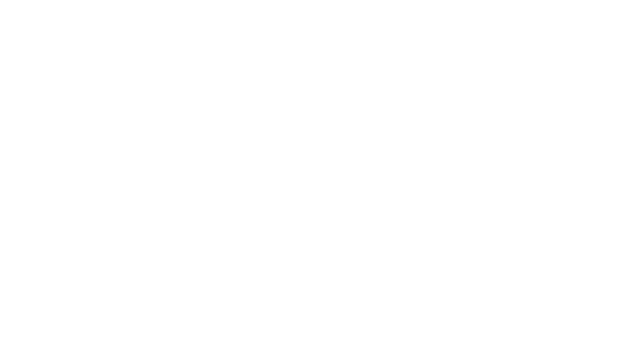
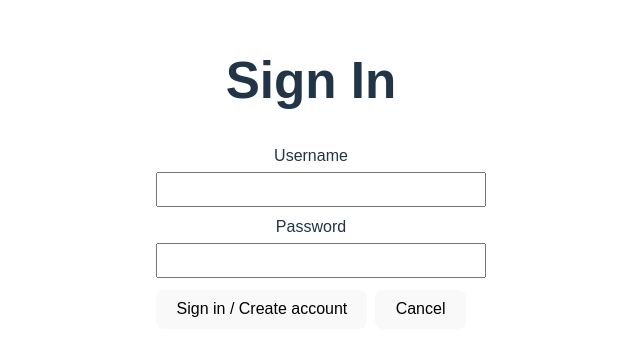
Before and after one commit to Zulu05/CS35L_Proj, a React (Vite) app: page /login in a window 1280 px wide. Before the commit this address had no page. Shown: the part 226-582 px from the top of the page, without its empty margins (329-969 px from the left). Built offline with nearby package versions, Linux system fonts and the light colour scheme.

Commit message:
Added a Login Page

```diff
--- a/src/App.tsx
+++ b/src/App.tsx
@@ -1,6 +1,7 @@
 import { BrowserRouter as Router, Routes, Route } from 'react-router-dom';
 import HomePage from './components/Pages/homePage';
 import QuizPage from './components/Pages/quizPage';
+import LoginPage from './components/Pages/loginPage';
 import ClubInfoPage from './components/Pages/clubInfoPage';
 import DataBasePage from './components/Pages/databasePage';
 import './App.css';
@@ -16,6 +17,7 @@ function App() {
       <Routes>
         <Route path="/" element={<HomePage />} />
         <Route path="/quiz" element={<QuizPage />} />
+        <Route path="/login" element={<LoginPage />} />
         <Route path="/clubInfo" element={<ClubInfoPage />} />
         <Route path="/dataBase" element={<DataBasePage />} />
       </Routes>
--- a/src/components/Pages/homePage.tsx
+++ b/src/components/Pages/homePage.tsx
@@ -161,11 +161,15 @@ function HomePage() {
     }
   };
 
-
+  //If user logged in go to quiz, else go to login
   return (
     <div className="page">
       <h1>Welcome to the Quiz App</h1>
-      <button onClick={() => navigate('/quiz')}>
+      <button onClick={() => {
+        const userId = localStorage.getItem("userId");
+        navigate(userId ? '/quiz' : '/login');
+      }}
+      >
         Start Quiz
       </button>
 
--- /dev/null
+++ b/src/components/Pages/loginPage.tsx
@@ -0,0 +1,124 @@
+import React, { useState } from 'react';
+import { useNavigate } from 'react-router-dom';
+import './quizPage.css';
+
+export default function LoginPage() {
+  const navigate = useNavigate();
+  const [username, setUsername] = useState('');
+  const [password, setPassword] = useState('');
+  const [loading, setLoading] = useState(false);
+  const [error, setError] = useState<string | null>(null);
+
+  const handleSubmit = async (e: React.FormEvent) => {
+    e.preventDefault();
+    setError(null);
+
+    if (!username.trim()) {
+      setError('Please enter a username');
+      return;
+    }
+
+    setLoading(true);
+    try {
+      // Try to find an existing user by username
+      const listResp = await fetch('/users');
+      if (!listResp.ok) throw new Error(`Failed to fetch users: ${listResp.status}`);
+      const users = await listResp.json();
+
+      // backend returns documents with `_id` from Mongo; check for either
+      let user = users.find((u: any) => u.username === username);
+
+      if (!user) {
+        // Create a new user (backend `POST /users` expects a User object)
+        const createResp = await fetch('/users', {
+          method: 'POST',
+          headers: { 'Content-Type': 'application/json' },
+          body: JSON.stringify({ username, email: `${username}@example.com` }),
+        });
+
+        if (!createResp.ok) {
+          const text = await createResp.text();
+          throw new Error(text || `Failed to create user: ${createResp.status}`);
+        }
+
+        // Re-fetch users list to find the created user (backend POST returns only a text message)
+        const reList = await fetch('/users');
+        const reUsers = await reList.json();
+        user = reUsers.find((u: any) => u.username === username);
+      }
+
+      if (!user) {
+        throw new Error('Unable to locate or create user');
+      }
+
+      // Save user id in localStorage for later quiz submission
+      const id = user._id ?? user.id ?? userIdFrom(user);
+      if (!id) throw new Error('User has no id');
+      localStorage.setItem('userId', String(id));
+
+      // Navigate to quiz page (adjust route if different)
+      navigate('/quiz');
+    } catch (err: unknown) {
+      const msg = err instanceof Error ? err.message : String(err);
+      console.error('Login error:', msg);
+      setError(msg);
+    } finally {
+      setLoading(false);
+    }
+  };
+
+  // helper for some shapes
+  function userIdFrom(u: any) {
+    if (!u) return null;
+    if (u._id) return u._id;
+    if (u.id) return u.id;
+    if (u.insertedId) return u.insertedId;
+    return null;
+  }
+
+  return (
+    <div className="quiz-page">
+      <h1>Sign In</h1>
+      <form onSubmit={handleSubmit} style={{ maxWidth: 420 }}>
+        <div style={{ marginBottom: 8 }}>
+          <label>
+            Username
+            <input
+              value={username}
+              onChange={(e) => setUsername(e.target.value)}
+              style={{ display: 'block', width: '100%', padding: 8, marginTop: 4 }}
+              disabled={loading}
+            />
+          </label>
+        </div>
+        <div style={{ marginBottom: 12 }}>
+          <label>
+            Password
+            <input
+              type="password"
+              value={password}
+              onChange={(e) => setPassword(e.target.value)}
+              style={{ display: 'block', width: '100%', padding: 8, marginTop: 4 }}
+              disabled={loading}
+            />
+          </label>
+        </div>
+
+        <div style={{ display: 'flex', gap: 8 }}>
+          <button type="submit" disabled={loading}>
+            {loading ? 'Signing in...' : 'Sign in / Create account'}
+          </button>
+          <button type="button" onClick={() => navigate('/')} disabled={loading}>
+            Cancel
+          </button>
+        </div>
+
+        {error && (
+          <div style={{ marginTop: 12, color: 'crimson' }}>
+            {error}
+          </div>
+        )}
+      </form>
+    </div>
+  );
+}
```
